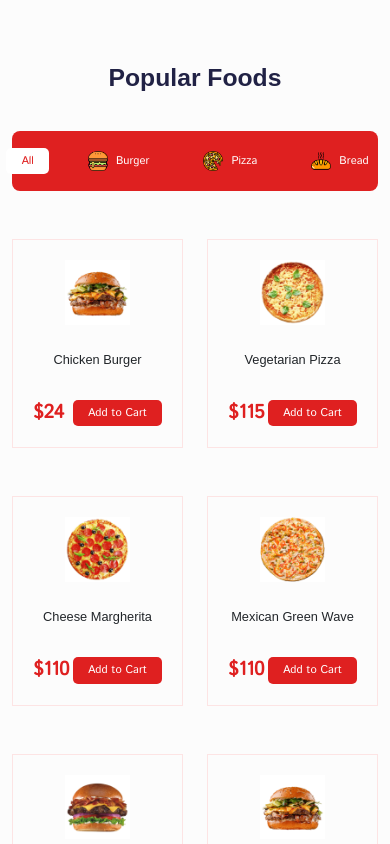
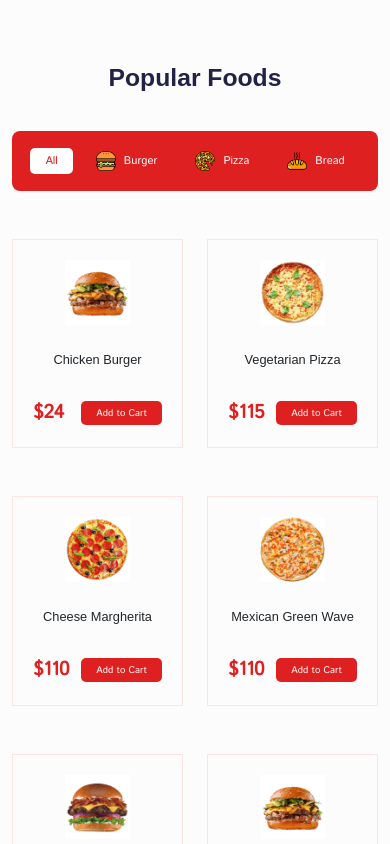
Before and after one commit to mdraselmiah95/tasty-treat-app, a React (Create React App) app: page /home in a window 390 px wide. Shown: the part 2240-3084 px from the top of the page. Built offline with nearby package versions, Linux system fonts and the light colour scheme; a web font is replaced by a local one.

Commit message:
WIP on Tasty Treat Food App why Testy Treat section

```diff
--- a/src/pages/Home.jsx
+++ b/src/pages/Home.jsx
@@ -182,7 +182,7 @@ const Home = () => {
             </Col>
 
             <Col lg="12">
-              <div className="food__category d-flex align-items-center justify-content-center gap-4">
+              <div className="food__category d-flex align-items-center justify-content-center gap-md-4 gap-2">
                 <button
                   className={`all__btn ${
                     category === "ALL" ? "foodBtnActive" : ""
--- a/src/styles/product-card.css
+++ b/src/styles/product-card.css
@@ -47,6 +47,11 @@
   }
   .addTOCart__btn {
     padding: 5px 15px;
-    font-size: 0.7rem;
+    font-size: 0.6rem;
   }
 }
+/* @media only screen and (max-width: 768px) {
+  .addTOCart__btn {
+    padding: 8px 14px;
+  }
+} */
```
